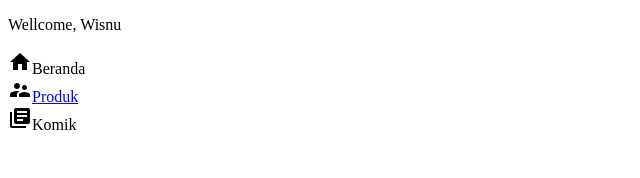
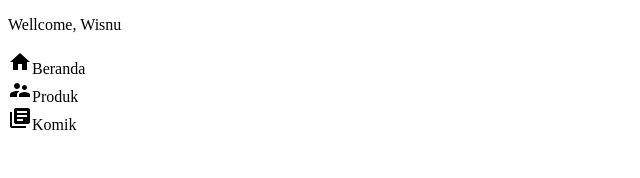
Before and after one commit to WisnuCakraa/fullstack-nextjs-crud, a Next.js app: page /components/Sidebar in a window 1280 px wide. Shown: the top 178 px of the page, without its empty margins (0-640 px from the left). Built offline with nearby package versions, Linux system fonts and the light colour scheme.

Commit message:
fix deploy

```diff
--- a/pages/components/Sidebar.js
+++ b/pages/components/Sidebar.js
@@ -24,7 +24,7 @@ const Sidebar = () => {
             <div className="">
               <div className="flex p-3 text-gray-700  space-x-4 0 hover:bg-gray-50 hover:text-blue-600  cursor-pointer  ">
                 <SupervisorAccountIcon className="text-gray-300" />
-                <a href="/product">Produk</a>
+                <a>Produk</a>
               </div>
             </div>
           </Link>
--- a/pages/product.js
+++ b/pages/product.js
@@ -1,4 +1,4 @@
-import React, { useEffect, useState } from 'react'
+import React, { useState, useEffect } from 'react'
 import { useDispatch } from 'react-redux';
 import { getNovels, deleteNovels, addNovels, updateNovels } from './redux/actions/novels';
 
@@ -10,7 +10,7 @@ import AddIcon from '@material-ui/icons/Add';
 import ModalForm from './components/ModalForm';
 import TableProduct from './components/TableProduct';
 
-export default function product() {
+export default function Product() {
   const [openModal, setOpenModal] = useState(false)
   const [openSnackbar, setOpenSnackbar] = useState(false)
   const [isAdd, setIsAdd] = useState('')
```
